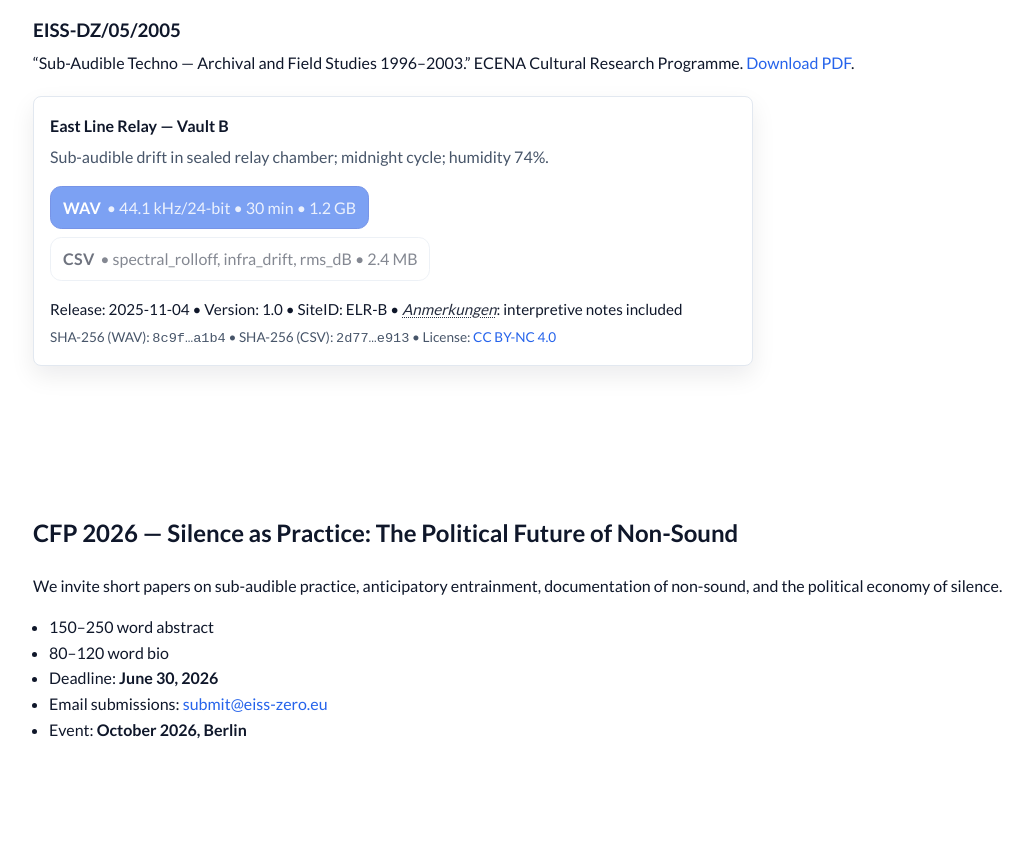
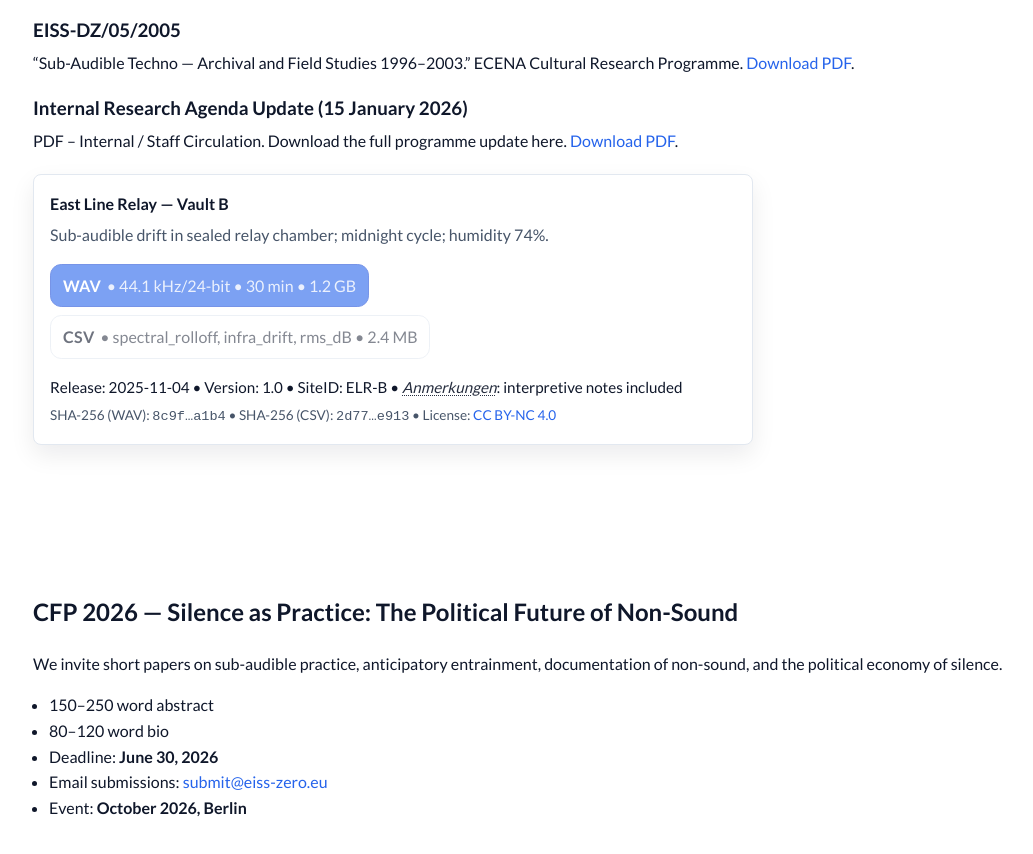
Before and after one commit to Jupiman/eiss-zero, a plain HTML site: page index.html in a window 1280 px wide. Shown: the part 3168-4022 px from the top of the page, without its empty margins (57-1090 px from the left). Drawn offline with Linux system fonts and the light colour scheme.

Commit message:
Added internal focus update

```diff
--- a/index.html
+++ b/index.html
@@ -193,6 +193,10 @@
               <a href="assets/publications/EISS-DZ_05_2005.pdf" target="_blank" rel="noopener" type="application/pdf" aria-label="EISS-DZ/05/2005: Sub-Audible Techno — Archival and Field Studies 1996–2003 (PDF, opens in new tab)">Download PDF</a>.
             </p>
 
+            <!-- Internal Research Agenda Update (added 2026 entry) -->
+            <h3>Internal Research Agenda Update (15 January 2026)</h3>
+            <p><span class="muted">PDF – Internal / Staff Circulation.</span> Download the full programme update here. <a href="assets/publications/EISS_Internal_Research_Agenda_Update_2026.pdf" target="_blank" rel="noopener" type="application/pdf" aria-label="Internal Research Agenda Update (15 January 2026) PDF — opens in new tab">Download PDF</a>.</p>
+
             <!-- Dataset Card Example -->
             <article class="dataset-card" aria-labelledby="ds-elr-b-title">
               <h4 id="ds-elr-b-title">East Line Relay — Vault B</h4>
```
Also changed, not shown: 1 other file.
